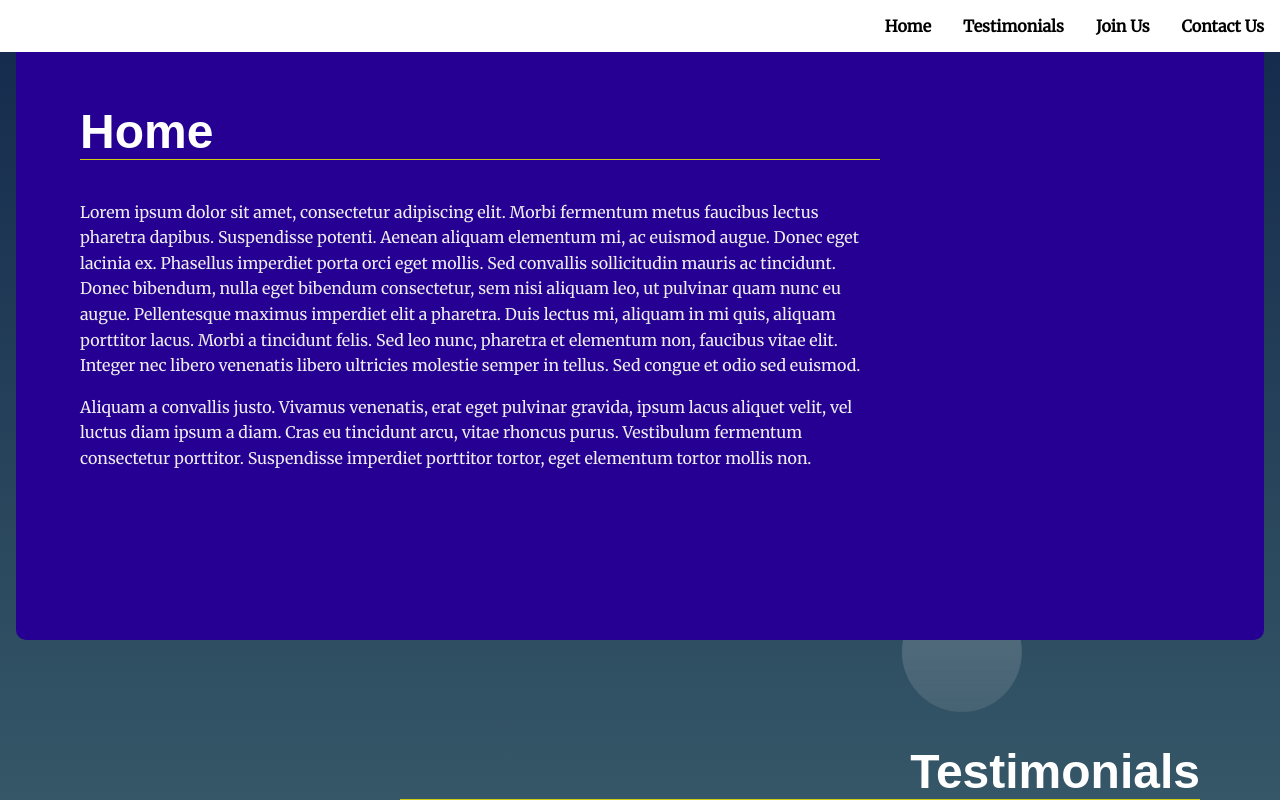
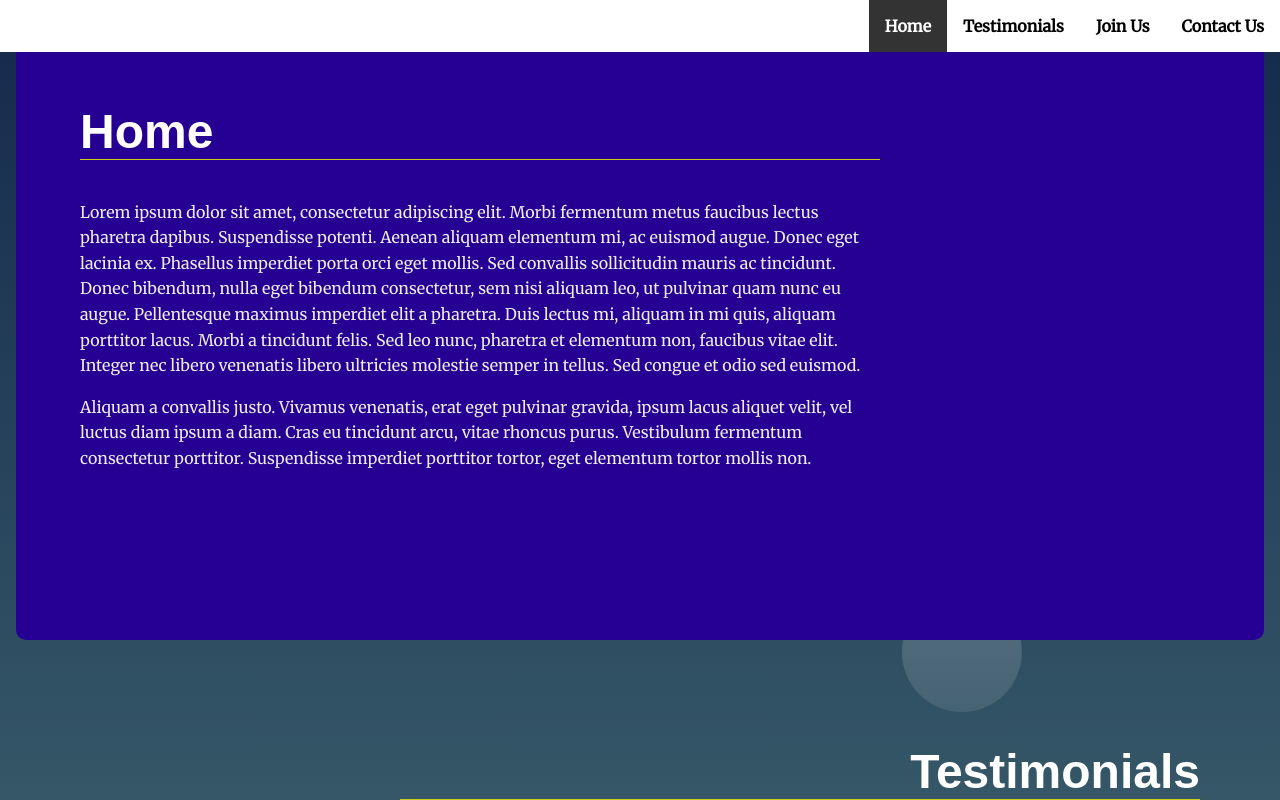
Before and after one commit to moenur/udacity-landing-page, a plain HTML site: page index.html in a window 1280 px wide. Both pictures are taken after a click on the link "Home". Shown: the part 471-1271 px from the top of the page. Drawn offline with Linux system fonts and the light colour scheme.

Commit message:
update code

```diff
--- a/css/styles.css
+++ b/css/styles.css
@@ -86,7 +86,8 @@ section {
   color: #000;
 }
 
-.navbar__menu .menu__link:hover {
+.navbar__menu .menu__link:hover,
+.navbar__menu .menu__link-active {
   background: #333;
   color: #fff;
   transition: ease 0.3s all;
--- a/js/app.js
+++ b/js/app.js
@@ -1,6 +1,6 @@
 // Global Variables
 let menu = [];
-let sections = ['section1', 'section2', 'section3', 'section4'];
+let sections = [];
 let currentSection = null;
 //End Global Variables
 
@@ -47,7 +47,7 @@ function navClick(e) {
     }
 
     currentSection = id
-
+    setActiveNav(id)
     scrollToSection(id)
 }
 // End of Scroll to section on link click.
@@ -84,8 +84,35 @@ function getSection(id) {
     }
 }
 
+// Get all Section in main element.
+function getAllSections() {
+    let sectionElements = document.querySelectorAll('main > section')
+    sectionElements.forEach(sec => {
+        sections.push(sec.id)
+    })
+}
+
+// Set active nav.
+function setActiveNav(id) {
+    let navElements = document.querySelectorAll('ul#navbar__list > li')
+    navElements.forEach(navEl => {
+        navEl.childNodes.forEach(nv => {
+
+            nv.classList.remove('menu__link-active')
+
+            if (nv.dataset.id === id) {
+                nv.classList.add('menu__link-active')
+            }
+        })
+    })
+}
+
+
 // initialize application.
 function init() {
+    // setup sections
+    getAllSections()
+
     // iterate section id to prepare menu items
     sections.forEach(id => {
         menu.push(getSection(id))
```
Also changed, not shown: 1 other file.
